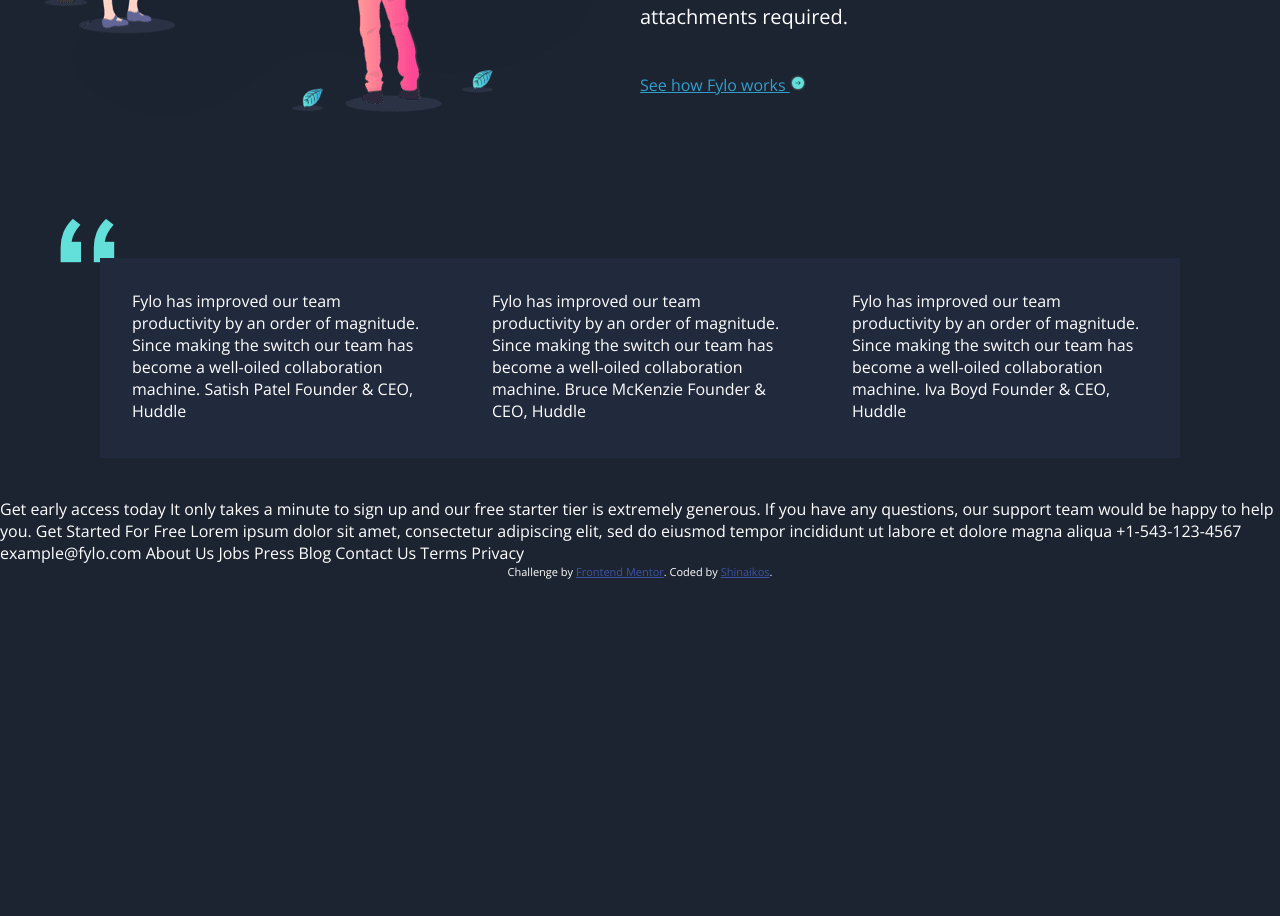
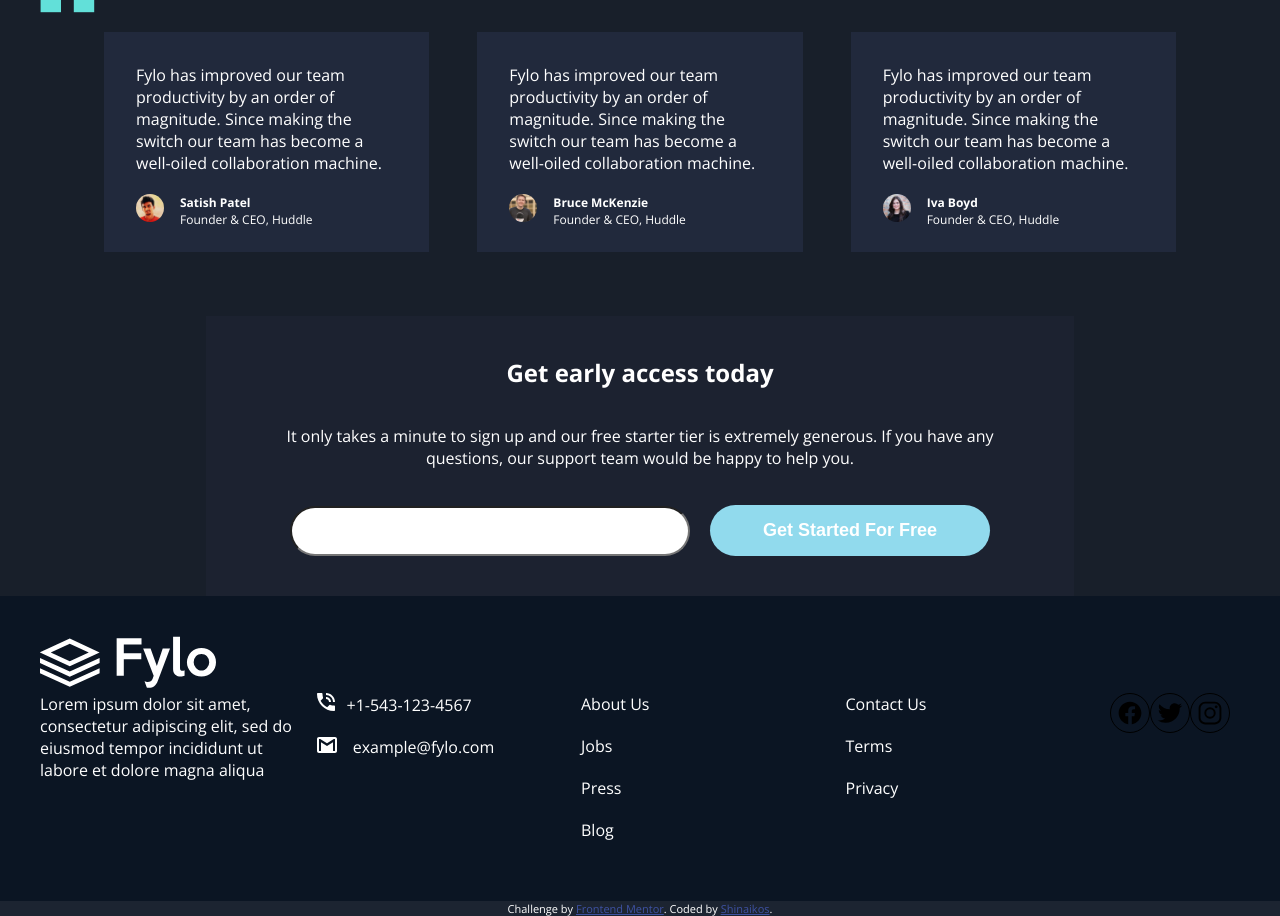
Before and after one commit to shinaikos/fylo-dark-theme-landing-page-master, a plain HTML site: page index.html in a window 1280 px wide. Shown: the part 2722-3638 px from the top of the page. Before the commit the page ends 3301 px from the top, so only its background shows below. Drawn offline with nearby package versions, Linux system fonts and the light colour scheme.

Commit message:
email finalizado

```diff
--- a/assets/css/style.css
+++ b/assets/css/style.css
@@ -85,13 +85,15 @@
 .button {
     display: block;
     font-weight: 700;
-    padding: 20px 88px;
+    padding: 15px;
     width: 280px;
     margin: auto;
     border-radius: 28px;
     font-size: 18px;
     border: none;
     outline: none;
+    background-color: #91daed;
+    color: #fff;
 }
 
 /* Main */
@@ -101,10 +103,14 @@
     display: flex;
     justify-content: center;
 }
-main .container{
+
+main .container {
     flex-wrap: wrap;
+    max-width: 832px;
 }
+
 /* services */
+
 .services a {
     text-decoration: none;
     color: #fff;
@@ -112,60 +118,192 @@
 
 .services {
     text-align: center;
-    width: 50%;
-    padding: 80px;
+    width: 376px;
+    padding: 20px;
 }
-.services img{
+
+.services img {
     padding-bottom: 30px;
 }
-.services h2{
+
+.services h2 {
     padding-bottom: 30px;
 }
-.services p{
+
+.services p {
     max-width: 340px;
     margin: auto;
 }
+
 /*WORK*/
-.work .container{
-    padding:100px ;
+
+.work {
+    background-color: hsl(218, 28%, 13%);
 }
-.work-img, .work-text{
+
+.work .container {
+    padding: 100px;
+}
+
+.work-img, .work-text {
     width: 50%;
 }
-.work-img{
+
+.work-img {
     display: flex;
     justify-content: flex-end;
 }
-.work-text{
+
+.work-text {
     display: flex;
     flex-direction: column;
     justify-content: space-around;
 }
-.work-text h2{
+
+.work-text h2 {
     font-weight: 700;
     font-size: 32px;
 }
-.work-text p{
+
+.work-text p {
     font-size: 20px;
 }
+
 .work-text a, .work-text img {
     color: hsl(198, 60%, 50%);
 }
+
 /* comments*/
-.comments{
+
+.comments {
     display: flex;
     justify-content: center;
+    background-color: hsl(218, 28%, 13%);
 }
-.comments .container{
-   max-width: 1200px;
-   background-image: url(../../images/bg-quotes.png);
-   background-repeat: no-repeat;
+
+.comments .container {
+    max-width: 1200px;
+    background-image: url(../../images/bg-quotes.png);
+    background-repeat: no-repeat;
 }
-.comment-card{
+
+.comment-card {
     background-color: #21293c;
     width: 360px;
-    height: 200px;
+    height: 220px;
     padding: 32px;
+    margin: 24px;
+}
+
+.comment-card-perfil {
+    display: flex;
+    margin-top: 20px;
+    padding-bottom: 20px;
+}
+
+.comment-card img {
+    width: 28px;
+    height: 28px;
+    border-radius: 50%;
+}
+
+.perfil-info {
+    padding-left: 16px;
+}
+
+.perfil-info .name {
+    font-size: 12px;
+    font-weight: 700;
+}
+
+.perfil-info .cargo {
+    font-size: 12px;
+    font-weight: 400;
+}
+
+/* email */
+
+.email {
+    display: flex;
+    justify-content: center;
+    background-color: hsl(218, 28%, 13%);
+}
+
+.email .container {
+    flex-direction: column;
+    align-items: center;
+    justify-content: space-between;
+    width: 868px;
+    background-color: #1c2230;
+    height: 280px;
+}
+
+.email form {
+    display: flex;
+    align-items: center;
+}
+
+.email input {
+    width: 400px;
+    height: 50px;
+    border-radius: 28px;
+    margin-right: 20px;
+}
+
+.email p {
+    text-align: center;
+}
+
+/*footer principal*/
+
+#footer .container {
+    flex-direction: column;
+}
+
+#footer {
+    background-color: hsl(216, 53%, 9%);
+}
+
+.footer-info {
+    display: flex;
+}
+
+.footer-info p, .contato, .contact, .about {
+    flex: 5;
+}
+
+.social {
+    width: 130px;
+}
+
+#footer ul li {
+    list-style: none;
+    margin-bottom: 20px;
+}
+
+#footer .social {
+    display: flex;
+}
+
+.contato {
+    padding-left: 12px;
+}
+
+.contato img {
+    padding-right: 12px;
+}
+
+#footer .social a img {
+    text-decoration: none;
+}
+
+#footer .social a {
+    display: block;
+    border: 1px solid black;
+    border-radius: 50%;
+    height: 40px;
+    width: 40px;
+    padding: 6px;
 }
 
 /*footer*/
@@ -179,8 +317,8 @@
     color: hsl(228, 45%, 44%);
 }
 
-@media only screen and (min-width:1240px){
-    .description{
+@media only screen and (min-width:1240px) {
+    .description {
         padding-top: 200px;
     }
 }
--- a/index.html
+++ b/index.html
@@ -152,55 +152,122 @@
   <section class="comments">
     <div class="container">
       <div class="comment-card">
+        <p>
 
           Fylo has improved our team productivity by an order of magnitude. Since making the switch our team has
           become a well-oiled collaboration machine.
+        </p>
 
+        <div class="comment-card-perfil">
+          <img src="images/profile-1.jpg" alt="">
+          <div class="perfil-info">
+            <div class="name">
               Satish Patel
+            </div>
+            <div class="cargo">
               Founder & CEO, Huddle
             </div>
+          </div>
+        </div>
+      </div>
       <div class="comment-card">
+        <p>
 
           Fylo has improved our team productivity by an order of magnitude. Since making the switch our team has
           become a well-oiled collaboration machine.
-
+        </p>
+        <div class="comment-card-perfil">
+          <img src="images/profile-2.jpg" alt="">
+          <div class="perfil-info">
+            <div class="name">
               Bruce McKenzie
+            </div>
+            <div class="cargo">
               Founder & CEO, Huddle
             </div>
+          </div>
+        </div>
+      </div>
       <div class="comment-card">
-
+        <p>
           Fylo has improved our team productivity by an order of magnitude. Since making the switch our team has
           become a well-oiled collaboration machine.
-
+        </p>
+        <div class="comment-card-perfil">
+          <img src="images/profile-3.jpg" alt="">
+          <div class="perfil-info">
+            <div class="name">
               Iva Boyd
+            </div>
+            <div class="cargo">
               Founder & CEO, Huddle
+            </div>
+          </div>
+        </div>
       </div>
     </div>
   </section>
 
+  <section class="email">
 
+    <div class="container">
+
+      <h2>
         Get early access today
+      </h2>
+      <p>
+        It only takes a minute to sign up and our free starter tier is extremely generous. If you have any <br>
+        questions, our support team would be happy to help you.
+      </p>
+      <form action="" class="enviar">
+        <input type="text">
+        <button class="button">
+          Get Started For Free
+        </button>
+      </form>
+    </div>
+  </section>
 
-  It only takes a minute to sign up and our free starter tier is extremely generous. If you have any
-  questions, our support team would be happy to help you.
+  <footer id="footer">
 
-  Get Started For Free
-
+    <div class="container">
+      <a href="">
+        <img src="images/logo.svg" alt="">
+      </a>
+      <div class="footer-info">
+        <p>
           Lorem ipsum dolor sit amet, consectetur adipiscing elit, sed do eiusmod tempor incididunt ut labore et
           dolore magna aliqua
-
-  +1-543-123-4567
-  example@fylo.com
-
-  About Us
-  Jobs
-  Press
-  Blog
-
-  Contact Us
-  Terms
-  Privacy
-
+        </p>
+        <div class="contato">
+          <ul>
+            <li> <img src="images/icon-phone.svg" alt="">+1-543-123-4567</li>
+            <li><img src="images/icon-email.svg" alt=""> example@fylo.com</li>
+          </ul>
+        </div>
+        <div class="about">
+          <ul>
+            <li>About Us</li>
+            <li>Jobs</li>
+            <li>Press</li>
+            <li> Blog</li>
+          </ul>
+        </div>
+        <div class="contact">
+          <ul>
+            <li>Contact Us</li>
+            <li>Terms</li>
+            <li>Privacy</li>
+          </ul>
+        </div>
+        <div class="social">
+          <a href=""><img src="images/social/logo-facebook.svg" alt=""></a>
+          <a href=""><img src="images/social/logo-twitter.svg" alt=""></a>
+          <a href=""><img src="images/social/logo-instagram.svg" alt=""></a>
+        </div>
+      </div>
+    </div>
+  </footer>
   <footer>
     <p class="attribution">
       Challenge by <a href="https://www.frontendmentor.io?ref=challenge" target="_blank">Frontend Mentor</a>.
```
Also changed, not shown: images/social/logo-facebook.svg (added), images/social/logo-instagram.svg (added), images/social/logo-twitter.svg (added). Lines whose indentation alone changed are shown as unchanged.
